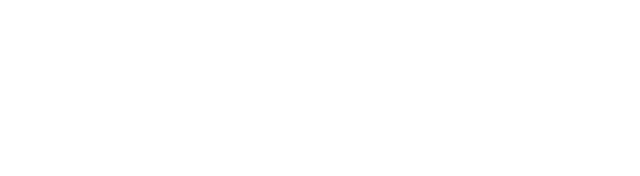
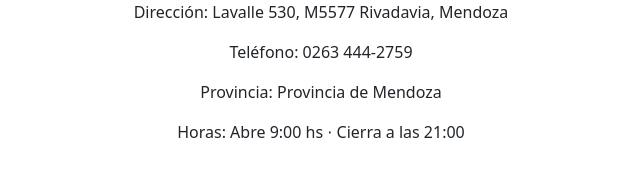
Before and after one commit to Juanisosa13/preentrega3-SosaJuan, a website: page index.html in a window 1280 px wide. Shown: the whole page, without its empty margins (319-959 px from the left). Drawn offline with nearby package versions, Linux system fonts and the light colour scheme.

Commit message:
Añado footer a todas las paginas en rama footer

```diff
--- a/index.html
+++ b/index.html
@@ -11,6 +11,18 @@
 </head>
 <body>
 
+    <footer class="row text-center">
+        <div class="align-items-center">
+          <div class="col">
+            <p class="footer-text">Dirección: Lavalle 530, M5577 Rivadavia, Mendoza</p>
+            <p class="footer-text">Teléfono: 0263 444-2759</p>
+            <p class="footer-text">Provincia: Provincia de Mendoza</p>
+            <p class="footer-text">Horas: Abre 9:00 hs ⋅ Cierra a las 21:00</p>
+          </div>
+        </div>
+    </footer>
+
+
 
 <script href="./Scripts/bootstrap.bundle.min.js"></script>
 <script src="https://cdn.jsdelivr.net/npm/bootstrap@5.3.0/dist/js/bootstrap.bundle.min.js"
```
Also changed, not shown: pages/appsancor.html (+10 -0 lines), pages/contacto.html (+12 -0 lines), pages/home.html (+11 -0 lines), pages/servicios.html (+11 -0 lines).
